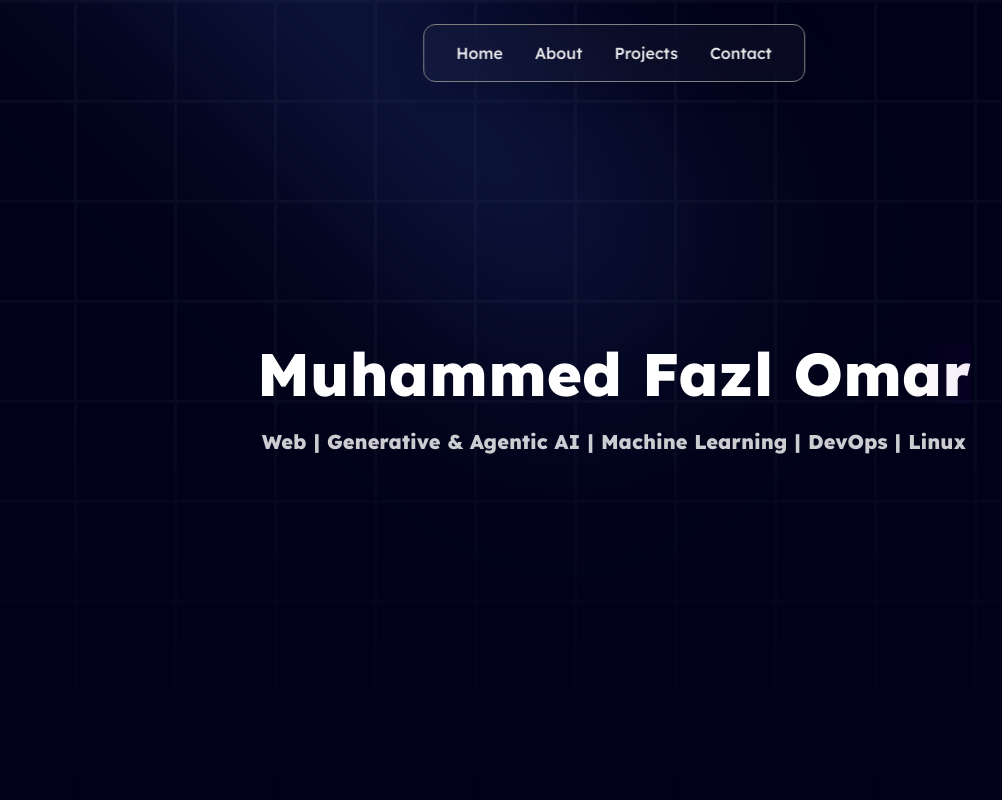
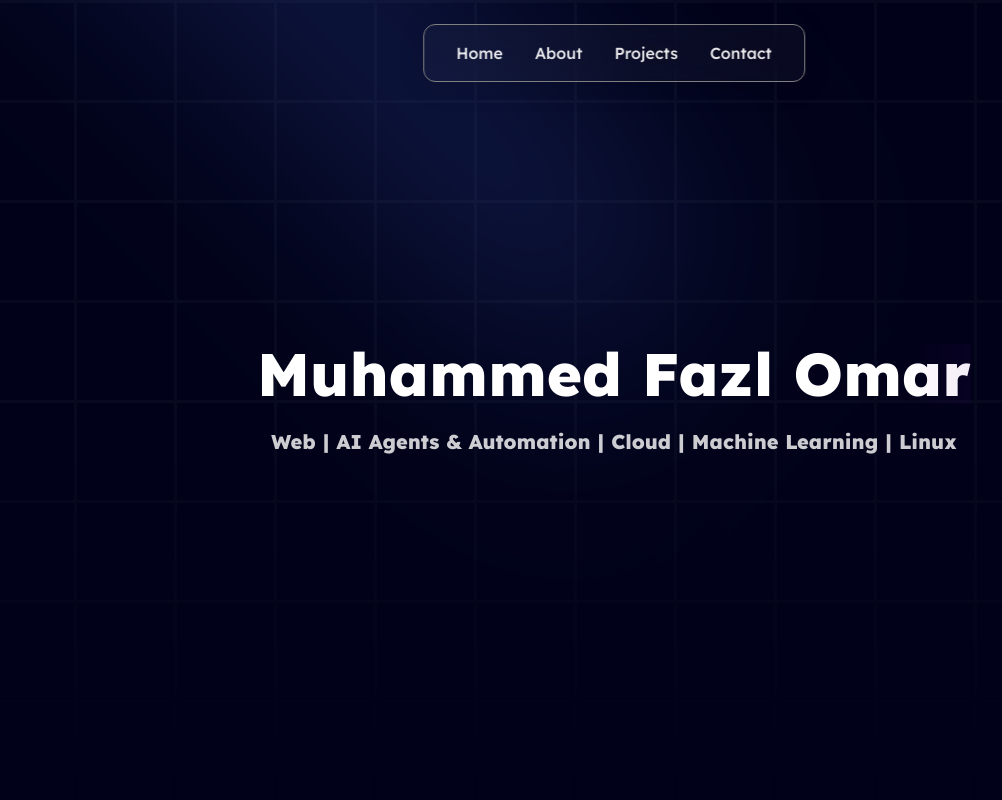
Before and after one commit to FazlOmar9/Portfolio, a React (Vite) app: page / in a window 1280 px wide. Shown: the top 800 px of the page, without its empty margins (26-1028 px from the left). Built offline with nearby package versions, Linux system fonts and the light colour scheme.

Commit message:
Updated title

```diff
--- a/src/components/Home.tsx
+++ b/src/components/Home.tsx
@@ -6,7 +6,7 @@ const Home = () => {
         Muhammed Fazl Omar
       </h1>
       <p className="text-xl font-[800] text-white/80">
-        Web | Generative & Agentic AI | Machine Learning | DevOps | Linux
+        Web | AI Agents & Automation | Cloud | Machine Learning | Linux
       </p>
     </section>
   );
```
